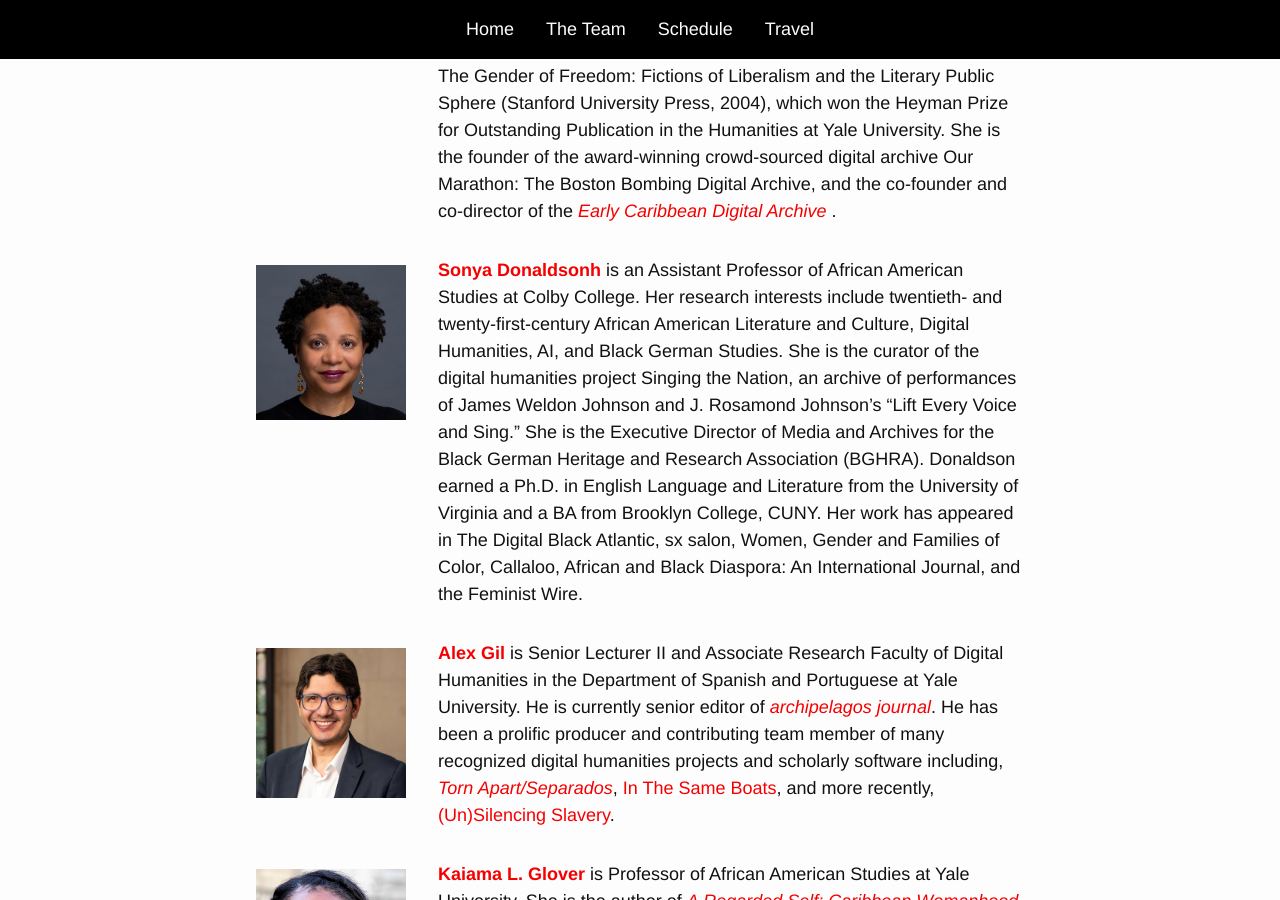
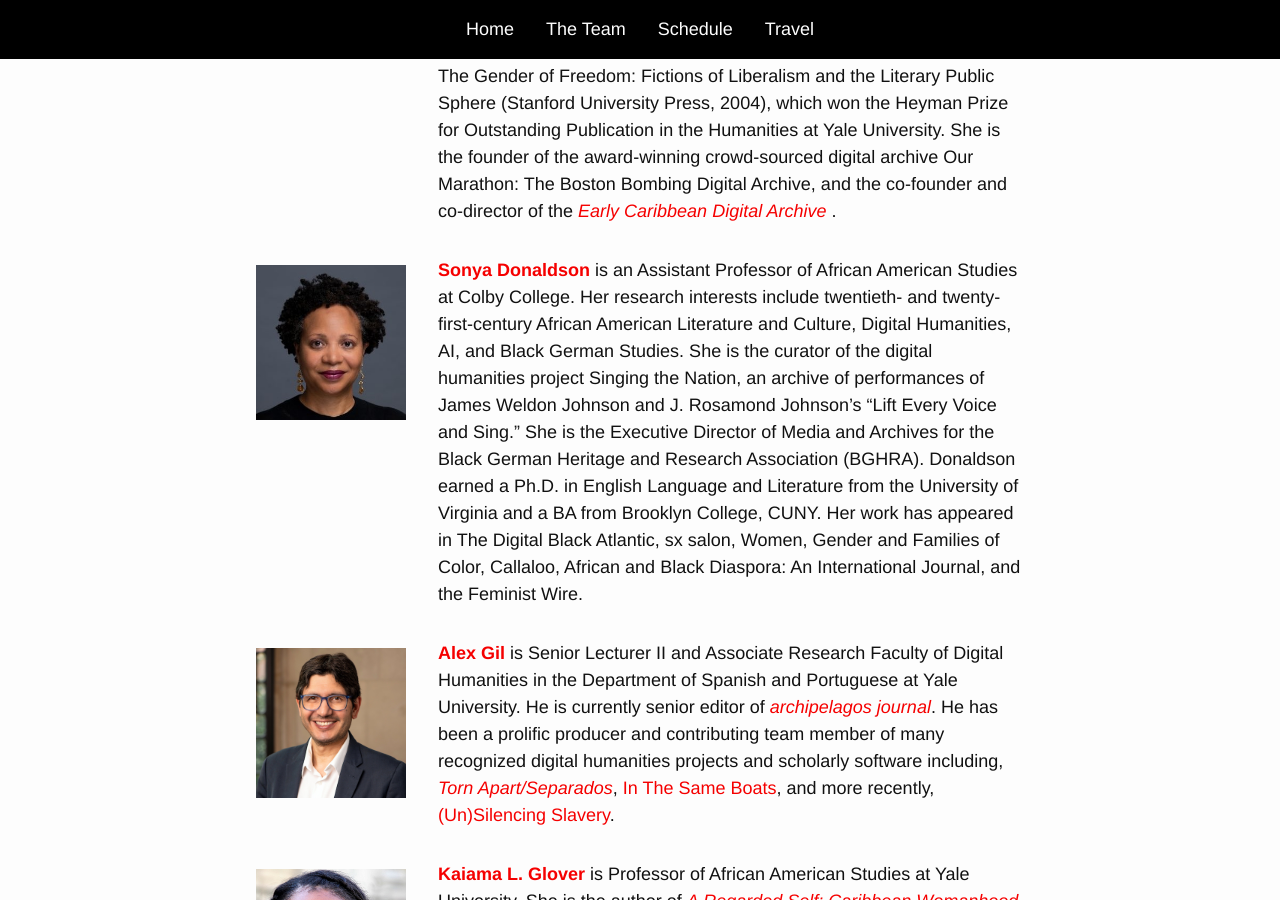
Before and after one commit to elotroalex/tcd12, a Jekyll site: the page built from team.html, in a window 1280 px wide and 900 px high, scrolled down 1536 px. Built offline with Jekyll 4.4.1, drawn with Linux system fonts in a browser that asks for light colours.

Commit message:
Update team.html
spelling update

```diff
--- a/team.html
+++ b/team.html
@@ -47,7 +47,7 @@ title: Team
   </div>
   <div class="bio">
     <p>
-      <a href="https://www.colby.edu/people/people-directory/sonya-donaldson/"><strong>Sonya Donaldsonh</strong></a> is an Assistant Professor of African American Studies at Colby College. Her research interests include twentieth- and twenty-first-century African American Literature and Culture, Digital Humanities, AI, and Black German Studies. She is the curator of the digital humanities project Singing the Nation, an archive of performances of James Weldon Johnson and J. Rosamond Johnson’s “Lift Every Voice and Sing.” She is the Executive Director of Media and Archives for the Black German Heritage and Research Association (BGHRA). Donaldson earned a Ph.D. in English Language and Literature from the University of Virginia and a BA from Brooklyn College, CUNY. Her work has appeared in The Digital Black Atlantic, sx salon, Women, Gender and Families of Color, Callaloo, African and Black Diaspora: An International Journal, and the Feminist Wire.
+      <a href="https://www.colby.edu/people/people-directory/sonya-donaldson/"><strong>Sonya Donaldson</strong></a> is an Assistant Professor of African American Studies at Colby College. Her research interests include twentieth- and twenty-first-century African American Literature and Culture, Digital Humanities, AI, and Black German Studies. She is the curator of the digital humanities project Singing the Nation, an archive of performances of James Weldon Johnson and J. Rosamond Johnson’s “Lift Every Voice and Sing.” She is the Executive Director of Media and Archives for the Black German Heritage and Research Association (BGHRA). Donaldson earned a Ph.D. in English Language and Literature from the University of Virginia and a BA from Brooklyn College, CUNY. Her work has appeared in The Digital Black Atlantic, sx salon, Women, Gender and Families of Color, Callaloo, African and Black Diaspora: An International Journal, and the Feminist Wire.
     </p>
   </div>
 </div>
```
